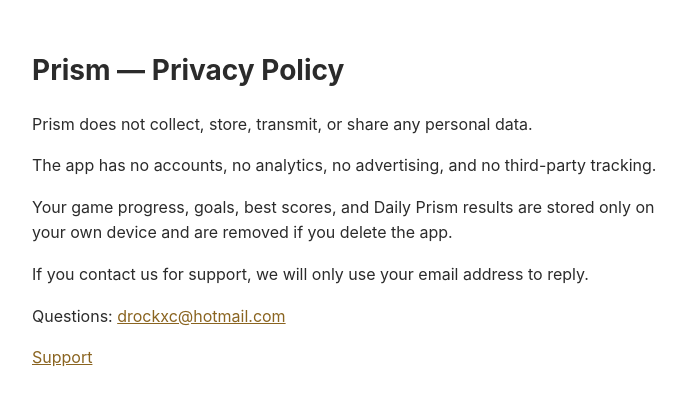
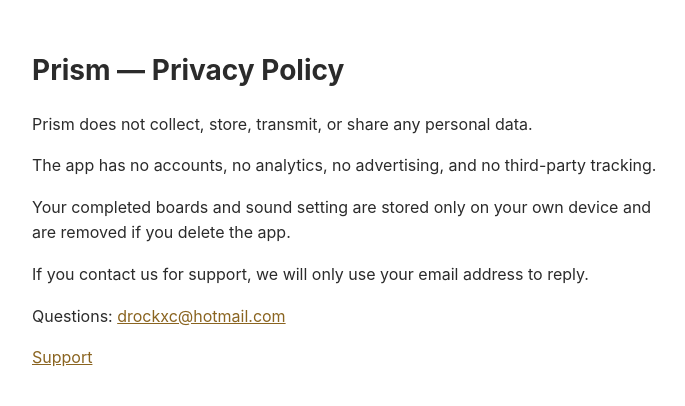
Before and after one commit to Derekson009/games-support, a plain HTML site: page prism-privacy.html in a window 1280 px wide. Shown: the whole page, without its empty margins (288-973 px from the left). Drawn offline with Linux system fonts and the light colour scheme.

Commit message:
Fix Prism privacy page storage wording

```diff
--- a/prism-privacy.html
+++ b/prism-privacy.html
@@ -14,7 +14,7 @@
 <h1>Prism — Privacy Policy</h1>
 <p>Prism does not collect, store, transmit, or share any personal data.</p>
 <p>The app has no accounts, no analytics, no advertising, and no third-party tracking.</p>
-<p>Your game progress, goals, best scores, and Daily Prism results are stored only on your own device and are removed if you delete the app.</p>
+<p>Your completed boards and sound setting are stored only on your own device and are removed if you delete the app.</p>
 <p>If you contact us for support, we will only use your email address to reply.</p>
 <p>Questions: <a href="mailto:drockxc@hotmail.com">drockxc@hotmail.com</a></p>
 <p><a href="grove-support.html">Support</a></p>
```
